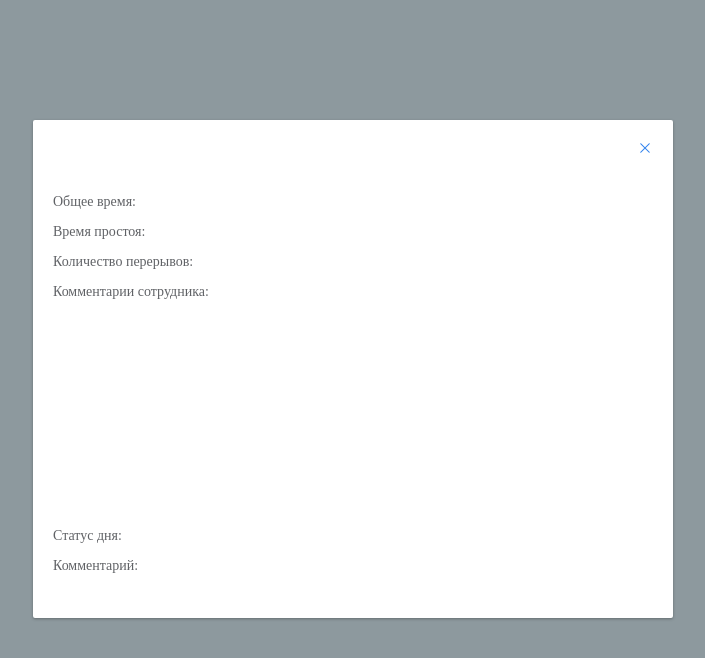
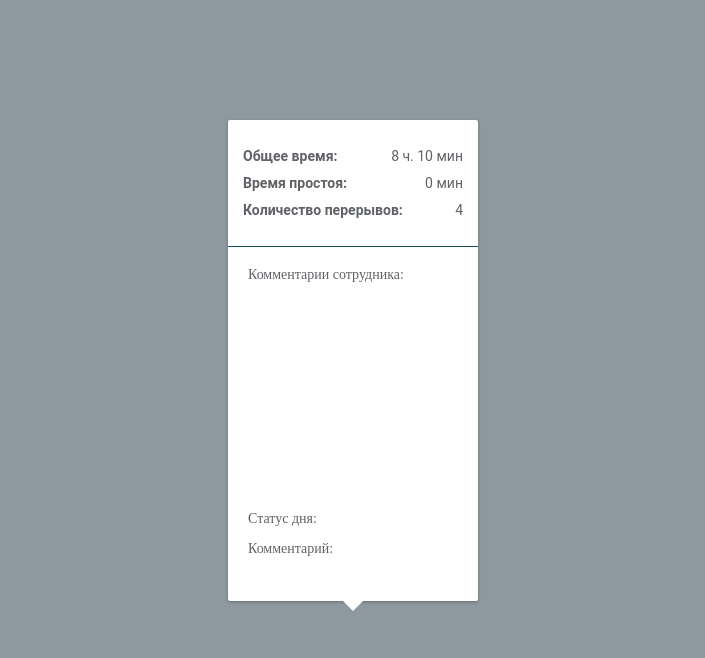
Before and after one commit to Zasetsky/day-statistics-popup-window, a Vue app: page / in a window 1280 px wide. Shown: the top 658 px of the page, without its empty margins (287-992 px from the left). Built offline with nearby package versions, Linux system fonts and the light colour scheme.

Commit message:
header first styles

```diff
--- a/src/components/Header.vue
+++ b/src/components/Header.vue
@@ -1,8 +1,11 @@
 <template>
   <div class="header">
-    <p>Общее время: {{ totalTime }}</p>
-    <p>Время простоя: {{ downtime }}</p>
-    <p>Количество перерывов: {{ breaksCount }}</p>
+    <p><span class="highlighted-text">Общее время:</span> {{ totalTime }}</p>
+    <p><span class="highlighted-text">Время простоя:</span> {{ downtime }}</p>
+    <p>
+      <span class="highlighted-text">Количество перерывов:</span>
+      {{ breaksCount }}
+    </p>
   </div>
 </template>
 
@@ -16,3 +19,28 @@ export default class Header extends Vue {
   @Prop() breaksCount!: number;
 }
 </script>
+
+<style scoped lang="scss">
+.header {
+  margin: -45px -20px 20px -20px;
+  border-bottom: 1px solid #17505b;
+  display: flex;
+  color: #303133;
+  flex-direction: column;
+  font-family: "Roboto", sans-serif;
+  line-height: 13px;
+  text-align: left;
+  padding: 15px;
+
+  p {
+    display: flex;
+    color: #606266;
+    justify-content: space-between;
+    margin-top: 0;
+  }
+}
+
+.highlighted-text {
+  font-weight: bold;
+}
+</style>
--- a/src/components/PopupWindow.vue
+++ b/src/components/PopupWindow.vue
@@ -1,9 +1,17 @@
 <template>
-  <el-dialog :visible.sync="visible">
-    <Header />
-    <Content />
-    <Footer />
-  </el-dialog>
+  <div class="popup-window">
+    <el-dialog
+      :visible.sync="visible"
+      :width="'250px'"
+      :show-close="false"
+      class="dialog"
+    >
+      <Header :breaksCount="4" totalTime="8 ч. 10 мин" downtime="0 мин" />
+      <Content />
+      <Footer />
+      <div class="arrow"></div>
+    </el-dialog>
+  </div>
 </template>
 
 <script lang="ts">
@@ -20,6 +28,20 @@ import Footer from "./Footer.vue";
   },
 })
 export default class PopupWindow extends Vue {
-  visible = true; // можно управлять видимостью всплывающего окна
+  visible = true;
 }
 </script>
+
+<style scoped>
+.popup-window {
+  position: relative;
+}
+.arrow {
+  position: absolute;
+  bottom: -10px;
+  left: calc(50% - 10px);
+  border-left: 10px solid transparent;
+  border-right: 10px solid transparent;
+  border-top: 10px solid #ffffff;
+}
+</style>
```
